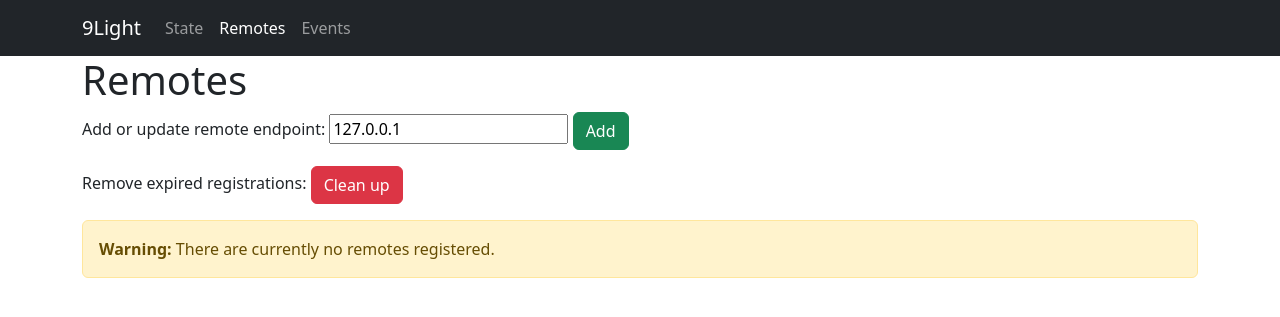
After one commit to nbe95/home-office-light, a Flask app: page /remotes in a window 1280 px wide. The commit adds this page. Shown: the top 317 px of the page. Run offline with Flask 2, Linux system fonts and the light colour scheme; parts of the project's set-up code (start-up, migrations or seed data) failed here and were passed over; some libraries are stand-ins or nearby versions.

Commit message:
Apply Bootstrap theme to state page

```diff
--- a/requirements.txt
+++ b/requirements.txt
@@ -1,5 +1,5 @@
 flask
-flask_bootstrap
+bootstrap-flask
 requests
 transitions
 RPi.GPIO
--- a/src/constants.py
+++ b/src/constants.py
@@ -20,7 +20,7 @@ LOG_LEVEL: int = _log_mapping[env["LOG_LEVEL"]] \
                  if env["LOG_LEVEL"] in _log_mapping else logging.INFO
 
 # Flask
-MAIN_TITLE: str = "9light API"
+MAIN_TITLE: str = "9Light"
 FRONTEND_TEMPLATE_DIR: str = "templates/"
 FRONTEND_STATIC_DIR: str = "static/"
 PORT_FRONTEND: int = 9080
--- a/src/frontend.py
+++ b/src/frontend.py
@@ -5,9 +5,10 @@
 from os.path import abspath
 from re import match
 from uuid import uuid4
-from typing import Union
+from typing import Union, Dict, List
 from flask import Flask, render_template, request
-from flask_bootstrap import Bootstrap
+#from flask_bootstrap import Bootstrap
+from flask_bootstrap import Bootstrap5
 
 from nine_light import NineLight
 from remote import NineLightRemote
@@ -22,6 +23,12 @@ from constants import (
 class Frontend:
     """Container for the frontend flask application."""
 
+    navigation: Dict[str, List[str]] = {
+        "State": ["/state", "/"],
+        "Remotes": ["/remotes"],
+        "Events": ["/events"]
+    }
+
     def __init__(self, nl_instance: NineLight, template_folder: str,
                  static_folder: str) -> None:
         self.nl_instance: NineLight = nl_instance
@@ -31,20 +38,42 @@ class Frontend:
             static_folder=abspath(static_folder)
         )
         self.app.secret_key = uuid4().hex
-        self.bs: Bootstrap = Bootstrap(self.app)
+        self.bs: Bootstrap5 = Bootstrap5(self.app)
 
-        @self.app.route("/", methods=["GET", "POST"])
+        @self.app.route("/", methods=["GET"])
         def _route_index():
-            return self.index()
+            return self.state()
 
-    def index(self) -> str:
-        """Returns the index page of the web application."""
+        @self.app.route("/state", methods=["GET"])
+        def _route_state():
+            return self.state()
 
-        # Trigger actions if requested
+        @self.app.route("/remotes", methods=["GET", "POST"])
+        def _route_remotes():
+            return self.remotes()
+
+        @self.app.route("/events", methods=["GET"])
+        def _route_events():
+            return self.events()
+
+    def state(self) -> str:
+        """Renders the state page of the web application."""
+        if "new" in request.args:
+            self.nl_instance.set_state(request.args["new"])
+
+        if "button" in request.args:
+            self.nl_instance.on_bell_button()
+
+        return render_template(
+            "state.html",
+            title=MAIN_TITLE,
+            nav=self.navigation,
+            current_state=self.nl_instance.get_state()
+        )
+
+    def remotes(self) -> str:
+        """Renders the remotes page of the web application."""
         if request.method == "POST":
-            if "set-state" in request.form:
-                self.nl_instance.set_state(request.form["new-state"])
-
             if "add-remote" in request.form:
                 result = match(r"^((?:\d{1,3}\.){3}\d{1,3})(?:\:(\d+))?$",
                                request.form["new-remote"])
@@ -64,16 +93,21 @@ class Frontend:
                     NineLightRemote(request.form["del-remote"], 0)
                 )
 
-            if "bell-button" in request.form:
-                if request.form["bell-button"] == "1":
-                    self.nl_instance.on_bell_button()
+        return render_template(
+            "remotes.html",
+            title=MAIN_TITLE,
+            nav=self.navigation,
+            client_ip=request.remote_addr,
+            remotes=list(enumerate(self.nl_instance.remotes))
+        )
 
+    def events(self) -> str:
+        """Renders the events page of the web application."""
         return render_template(
-            "frontend.html",
-            main_title=MAIN_TITLE,
-            client_ip=request.remote_addr,
-            current_state=self.nl_instance.get_state(),
-            remotes=list(enumerate(self.nl_instance.remotes))
+            "events.html",
+            title=MAIN_TITLE,
+            nav=self.navigation,
+            events=[]
         )
 
     def run(self, port, host: str = "0.0.0.0") -> None:
--- a/static/nl.css
+++ b/static/nl.css
@@ -1,6 +1,5 @@
 #ninelight {
-    float: left;
-    margin: 0px 20px 30px 0px;
+    margin: 1em;
 }
 
 #ninelight div.top,
--- a/templates/base.html
+++ b/templates/base.html
@@ -1,82 +1,33 @@
 <!doctype html>
 <html lang="en">
+    <head>
+        {% block head %}
+            <!-- Required meta tags -->
+            <meta charset="utf-8">
+            <meta name="viewport" content="width=device-width, initial-scale=1, shrink-to-fit=no">
 
-<head>
-    <meta charset="utf-8">
-    <meta http-equiv="X-UA-Compatible" content="IE=edge">
-    <meta name="viewport" content="width=device-width, initial-scale=1">
-    <!-- The above 3 meta tags *must* come first in the head; any other head content must come *after* these tags -->
-    <meta name="author" content="">
+            {% block styles %}
+                <link rel="stylesheet" type="text/css" href="/static/nl.css">
+                <!-- Bootstrap CSS -->
+                {{ bootstrap.load_css() }}
+            {% endblock %}
 
-    <title>{{ main_title }} | {% block title %}{% endblock %}</title>
+            <title>{% block title %}Index{% endblock %} | {{ title }}</title>
+        {% endblock %}
+    </head>
+    <body>
+        <!-- Navbar -->
+        {% block navbar %}
+            {% include "navbar.html" %}
+        {% endblock %}
 
-    <!-- Bootstrap core CSS -->
-    <link href="{{ url_for('static/css', filename='bootstrap.min.css') }}" rel="stylesheet">
-    <!-- Bootstrap theme -->
-    <link href="{{ url_for('static/css', filename='bootstrap-theme.min.css') }}" rel="stylesheet">
-    <!-- Custom styles for this template -->
-    <link href="{{ url_for('static/css', filename='layout.css') }}" rel="stylesheet">
+        <!-- Your page content -->
+        {% block content %}{% endblock %}
 
-    <!-- HTML5 shim and Respond.js for IE8 support of HTML5 elements and media queries -->
-    <!--[if lt IE 9]>
-      <script src="https://cdn.jsdelivr.net/npm/html5shiv@3.7.3/dist/html5shiv.min.js"></script>
-      <script src="https://cdn.jsdelivr.net/npm/respond.js@1.4.2/dest/respond.min.js"></script>
-    <![endif]-->
-</head>
-
-<body>
-
-    <!-- Fixed navbar -->
-    <nav class="navbar navbar-inverse navbar-fixed-top">
-        <div class="container">
-            <div class="navbar-header">
-                <button type="button" class="navbar-toggle collapsed" data-toggle="collapse" data-target="#navbar"
-                    aria-expanded="false" aria-controls="navbar">
-                    <span class="sr-only">Toggle navigation</span>
-                    <span class="icon-bar"></span>
-                    <span class="icon-bar"></span>
-                    <span class="icon-bar"></span>
-                </button>
-                <a class="navbar-brand" href="#">Bootstrap theme</a>
-            </div>
-            <div id="navbar" class="navbar-collapse collapse">
-                <ul class="nav navbar-nav">
-                    <li class="active"><a href="#">Home</a></li>
-                    <li><a href="#">About</a></li>
-                    <li><a href="#">Contact</a></li>
-                    <li class="dropdown">
-                        <a href="#" class="dropdown-toggle" data-toggle="dropdown" role="button" aria-haspopup="true"
-                            aria-expanded="false">Dropdown <span class="caret"></span></a>
-                        <ul class="dropdown-menu">
-                            <li><a href="#">Action</a></li>
-                            <li><a href="#">Another action</a></li>
-                            <li><a href="#">Something else here</a></li>
-                            <li role="separator" class="divider"></li>
-                            <li class="dropdown-header">Nav header</li>
-                            <li><a href="#">Separated link</a></li>
-                            <li><a href="#">One more separated link</a></li>
-                        </ul>
-                    </li>
-                </ul>
-            </div>
-            <!--/.nav-collapse -->
-        </div>
-    </nav>
-
-    <div class="container" role="main">
-        {% block content %}{% endblock %}
-    </div>
-
-    <div id="footer">
-        {% block footer %}
-        foobar
+        {% block scripts %}
+            <!-- Optional JavaScript -->
+            {{ bootstrap.load_js() }}
         {% endblock %}
-    </div>
-
-    <!-- Bootstrap core JavaScript
-    ================================================== -->
-    <!-- Placed at the end of the document so the pages load faster -->
-    <script src="{{ url_for('static/js/', filename='bootstrap.min.js') }}"></script>
-</body>
+    </body>
 
 </html>
--- a/templates/navbar.html
+++ b/templates/navbar.html
@@ -1,32 +1,14 @@
-
-      <div class="container">
-        <div class="navbar-header">
-          <button type="button" class="navbar-toggle collapsed" data-toggle="collapse" data-target="#navbar" aria-expanded="false" aria-controls="navbar">
-            <span class="sr-only">Toggle navigation</span>
-            <span class="icon-bar"></span>
-            <span class="icon-bar"></span>
-            <span class="icon-bar"></span>
-          </button>
-          <a class="navbar-brand" href="#">Bootstrap theme</a>
+<nav class="navbar navbar-expand sticky-top navbar-dark bg-dark">
+    <div class="container">
+        <a class="navbar-brand" href="/">{{ title }}</a>
+        <div class="collapse navbar-collapse">
+            <ul class="navbar-nav mr-auto">
+                {% for text, urls in nav.items() %}
+                    <li class="nav-item">
+                        <a class="nav-link {% if request.path in urls %}active {% endif %}" href="{{ urls[0] }}">{{ text }}</a>
+                    </li>
+                {% endfor %}
+            </ul>
         </div>
-        <div id="navbar" class="navbar-collapse collapse">
-          <ul class="nav navbar-nav">
-            <li class="active"><a href="#">Home</a></li>
-            <li><a href="#">About</a></li>
-            <li><a href="#">Contact</a></li>
-            <li class="dropdown">
-              <a href="#" class="dropdown-toggle" data-toggle="dropdown" role="button" aria-haspopup="true" aria-expanded="false">Dropdown <span class="caret"></span></a>
-              <ul class="dropdown-menu">
-                <li><a href="#">Action</a></li>
-                <li><a href="#">Another action</a></li>
-                <li><a href="#">Something else here</a></li>
-                <li role="separator" class="divider"></li>
-                <li class="dropdown-header">Nav header</li>
-                <li><a href="#">Separated link</a></li>
-                <li><a href="#">One more separated link</a></li>
-              </ul>
-            </li>
-          </ul>
-        </div><!--/.nav-collapse -->
-      </div>
-    </nav>
+    </div>
+</nav>
--- /dev/null
+++ b/templates/remotes.html
@@ -0,0 +1,52 @@
+{% extends "base.html" %}
+
+{% block content %}
+    <div class="container" role="main">
+        <div class="page-header">
+            <h1>Remotes</h1>
+        </div>
+
+        <form action="/remotes" method="POST">
+            <p>
+                Add or update remote endpoint:
+                <input type="text" name="new-remote" value="{{ client_ip }}">
+                <button type="submit" class="btn btn-success" name="add-remote">Add</button>
+            </p>
+            <p>
+                Remove expired registrations:
+                <button type="submit" class="btn btn-danger"
+                    name="update-remotes" value="1">Clean up</button>
+            </p>
+            {% if remotes|length %}
+            <table class="table table-striped">
+                <thead>
+                    <tr>
+                        <th>No.</th>
+                        <th>IP endpoint</th>
+                        <th>Expiration</th>
+                        <th>Actions</th>
+                    </tr>
+                </thead>
+                <tbody>
+                    {% for no, remote in remotes %}
+                    <tr>
+                        <td>{{ no + 1 }}</td>
+                        <td>{{ remote.ip_addr }}:{{ remote.port }}</td>
+                        <td>{{ remote.expiration }}</td>
+                        <td>
+                            <button type="submit" class="btn btn-sm btn-danger"
+                                name="del-remote" value="{{ remote.ip_addr }}">Remove</button>
+                        </td>
+                    </tr>
+                    {% endfor %}
+                </tbody>
+            </table>
+            {% else %}
+                <div class="alert alert-warning" role="alert">
+                    <strong>Warning:</strong> There are currently no remotes registered.
+                </div>
+            {% endif %}
+        </form>
+
+    </div>
+{% endblock %}
```
Also changed, not shown: templates/events.html (added, +11 -0 lines), templates/frontend.html (deleted, +0 -98 lines), templates/state.html (added, +62 -0 lines).
